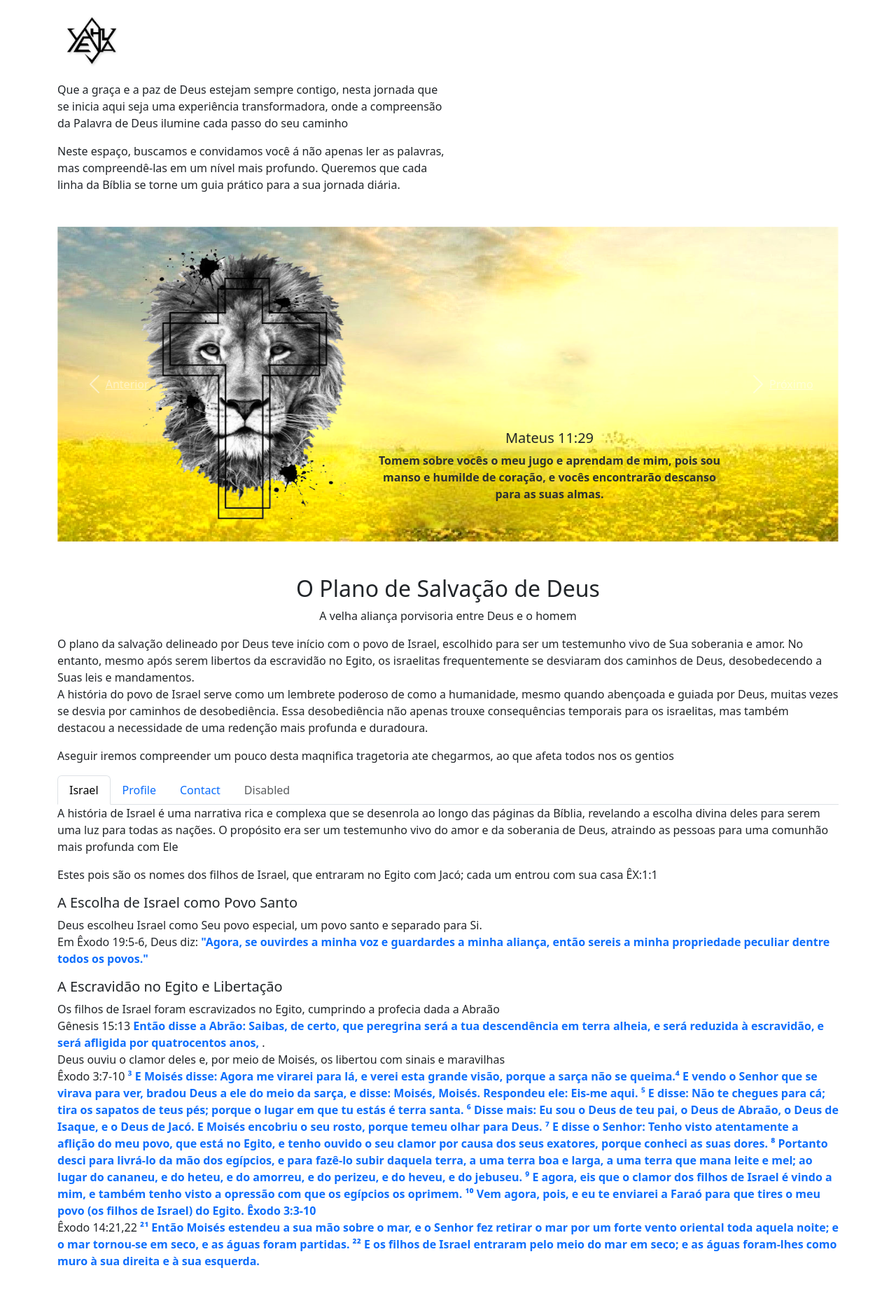
After one commit to AndreLuizBoanergers/CRUD-api-postagems, a PHP site: page / in a window 1280 px wide. The commit adds this page. Shown: the whole page at 70% size. Run offline with PHP 8.4, Linux system fonts and the light colour scheme.

Commit message:
Add files via upload

```diff
--- a/assets/config/conexao.php
+++ b/assets/config/conexao.php
@@ -1,10 +1,10 @@
 <?php
-class ConexaoBancoDados{
+class ConexaoBancoDados {
 	private $host = 'localhost';
 	private $usuario = 'root';
 	private $senha = '';
 	private $banco = 'yeshua';
-	private $conexao;
+	protected $conexao;
 
 	public function __construct(){
 		$this->conectar();
@@ -14,7 +14,7 @@ class ConexaoBancoDados{
 		$this->conexao = mysqli_connect($this->host, $this->usuario, $this->senha, $this->banco);
 
 		if(!$this->conexao){
-			die(json_encode(array('status'=>'Erro na conexão','mensagem'=> mysqli_connect_error()));
+			echo json_encode(array('status'=>'Erro na conexão','mensagem'=> mysqli_connect_error()));
 		}
 	}
 
--- /dev/null
+++ b/index.html
@@ -0,0 +1,109 @@
+<html lang="pt-br">
+  <head>
+    <meta charset="utf-8">
+    <meta name="viewport" content="width=device-width, initial-scale=1">
+    <title>.:: Yeshua ::.</title>
+    <link href="https://cdn.jsdelivr.net/npm/bootstrap@5.3.2/dist/css/bootstrap.min.css" rel="stylesheet" integrity="sha384-T3c6CoIi6uLrA9TneNEoa7RxnatzjcDSCmG1MXxSR1GAsXEV/Dwwykc2MPK8M2HN" crossorigin="anonymous">
+    <link rel="stylesheet" href="assets/css/styles.css">
+  </head>
+  <body>
+
+    <nav class="navbar" data-bs-theme="dark">
+        <div class="logo container">
+          <img src="assets/imgs/logo.png" alt="">
+        </div>
+    </nav>
+    <section class="container">
+      <div class="w-50">
+        <p>Que a graça e a paz de Deus estejam sempre contigo, nesta jornada que se inicia aqui seja uma experiência transformadora, onde a compreensão da Palavra de Deus ilumine cada passo do seu caminho</p>
+        <p>Neste espaço, buscamos e convidamos você á não apenas ler as palavras, mas compreendê-las em um nível mais profundo. Queremos que cada linha da Bíblia se torne um guia prático para a sua jornada diária.</p>
+      </div>
+    </section>
+    <section class="mt-5" id="banner">
+        <div class="container-fluid bg-ligth">
+            <div class="banner container">
+              <div class="w-100">
+                <div id="carouselExampleControls" class="carousel slide" data-ride="carousel">
+                  <div class="carousel-inner">
+                    <div class="carousel-item active">
+                      <img class="d-block w-100" src="./assets/imgs/leao1.png" alt="Primeiro Slide">
+                      <div class="carousel-caption d-none d-md-block">
+                        <h5 class="text-dark" style="margin-left: 290px">Mateus 11:29</h5>
+                        <p class="text-secondary-emphasis fw-bolder fs-6" style="margin-left: 290px">Tomem sobre vocês o meu jugo e aprendam de mim, pois sou manso e humilde de coração, e vocês encontrarão descanso para as suas almas.</p>
+                      </div>
+                    </div>
+                    <div class="carousel-item">
+                      <img class="d-block w-100" src="https://4.bp.blogspot.com/-8kZdARa_Cig/WuS5nt7a1JI/AAAAAAAA1LM/Whjn8n7W0lQ1F-V-5GqqvyAIiTYug42nACLcBGAs/s1600/videira-fruto-cristo.jpg" alt="Terceiro Slide">
+                      <div class="carousel-caption d-none d-md-block">
+                        <h5 class="text-dark">João 15:1</h5>
+                        <p class="text-dark fw-bolder fs-6">Eu sou a videira verdadeira, e o meu Pai é o agricultor. Ele corta todo ramo que, estando em mim, não der fruto. E poda todo aquele que der fruto, para que dê mais fruto ainda.</p>
+                      </div>
+                    </div>
+                  </div>
+                  <a class="carousel-control-prev" href="#carouselExampleControls" role="button" data-slide="prev">
+                    <span class="carousel-control-prev-icon" aria-hidden="true"></span>
+                    <span class="sr-only">Anterior</span>
+                  </a>
+                  <a class="carousel-control-next" href="#carouselExampleControls" role="button" data-slide="next">
+                    <span class="carousel-control-next-icon" aria-hidden="true"></span>
+                    <span class="sr-only">Próximo</span>
+                  </a>
+                </div>
+
+              </div>
+            </div>
+        </div>
+    </section>
+    <div class="text-center mt-5">
+      <h2>O Plano de Salvação de Deus</h2>
+      <p>A velha aliança porvisoria entre Deus e o homem </p>
+    </div>
+    <section class="container-fluid mt-3">
+      <div class="container">
+        <div class="w-100">
+          <p>O plano da salvação delineado por Deus teve início com o povo de Israel, escolhido para ser um testemunho vivo de Sua soberania e amor. No entanto, mesmo após serem libertos da escravidão no Egito, os israelitas frequentemente se desviaram dos caminhos de Deus, desobedecendo a Suas leis e mandamentos. <br> A história do povo de Israel serve como um lembrete poderoso de como a humanidade, mesmo quando abençoada e guiada por Deus, muitas vezes se desvia por caminhos de desobediência. Essa desobediência não apenas trouxe consequências temporais para os israelitas, mas também destacou a necessidade de uma redenção mais profunda e duradoura.</p>
+          <p>Aseguir iremos  compreender um pouco desta maqnifica tragetoria ate chegarmos, ao que  afeta todos nos os gentios</p>
+        </div>
+      </div>
+      <div class="container" style="">
+          <nav>
+            <div class="nav nav-tabs" id="nav-tab" role="tablist">
+              <button class="nav-link active" id="nav-home-tab" data-bs-toggle="tab" data-bs-target="#nav-home" type="button" role="tab" aria-controls="nav-home" aria-selected="true">Israel</button>
+              <button class="nav-link" id="nav-profile-tab" data-bs-toggle="tab" data-bs-target="#nav-profile" type="button" role="tab" aria-controls="nav-profile" aria-selected="false">Profile</button>
+              <button class="nav-link" id="nav-contact-tab" data-bs-toggle="tab" data-bs-target="#nav-contact" type="button" role="tab" aria-controls="nav-contact" aria-selected="false">Contact</button>
+              <button class="nav-link" id="nav-disabled-tab" data-bs-toggle="tab" data-bs-target="#nav-disabled" type="button" role="tab" aria-controls="nav-disabled" aria-selected="false" disabled>Disabled</button>
+            </div>
+          </nav>
+          <div class="tab-content" id="nav-tabContent">
+            <div class="tab-pane fade show active" id="nav-home" role="tabpanel" aria-labelledby="nav-home-tab" tabindex="0">
+              <p>A história de Israel é uma narrativa rica e complexa que se desenrola ao longo das páginas da Bíblia, revelando a escolha divina deles para serem uma luz para todas as nações. O propósito era ser um testemunho vivo do amor e da soberania de Deus, atraindo as pessoas para uma comunhão mais profunda com Ele</p>
+              <p>Estes pois são os nomes dos filhos de Israel, que entraram no Egito com Jacó; cada um entrou com sua casa ÊX:1:1</p>
+              <h5>A Escolha de Israel como Povo Santo</h5>
+              <p>Deus escolheu Israel como Seu povo especial, um povo santo e separado para Si. <br> Em Êxodo 19:5-6, Deus diz: <strong class="text-primary">"Agora, se ouvirdes a minha voz e guardardes a minha aliança, então sereis a minha propriedade peculiar dentre todos os povos."</strong></p>
+              </p>
+              <h5>A Escravidão no Egito e Libertação</h5>
+              <p>Os filhos de Israel foram escravizados no Egito, cumprindo a profecia dada a Abraão <br> Gênesis 15:13 <strong  class="text-primary">Então disse a Abrão: Saibas, de certo, que peregrina será a tua descendência em terra alheia, e será reduzida à escravidão, e será afligida por quatrocentos anos,</strong> . <br> Deus ouviu o clamor deles e, por meio de Moisés, os libertou com sinais e maravilhas <br>Êxodo 3:7-10  <strong class="text-primary">³ E Moisés disse: Agora me virarei para lá, e verei esta grande visão, porque a sarça não se queima.⁴ E vendo o Senhor que se virava para ver, bradou Deus a ele do meio da sarça, e disse: Moisés, Moisés. Respondeu ele: Eis-me aqui.
+              ⁵ E disse: Não te chegues para cá; tira os sapatos de teus pés; porque o lugar em que tu estás é terra santa.
+              ⁶ Disse mais: Eu sou o Deus de teu pai, o Deus de Abraão, o Deus de Isaque, e o Deus de Jacó. E Moisés encobriu o seu rosto, porque temeu olhar para Deus.
+              ⁷ E disse o Senhor: Tenho visto atentamente a aflição do meu povo, que está no Egito, e tenho ouvido o seu clamor por causa dos seus exatores, porque conheci as suas dores.
+              ⁸ Portanto desci para livrá-lo da mão dos egípcios, e para fazê-lo subir daquela terra, a uma terra boa e larga, a uma terra que mana leite e mel; ao lugar do cananeu, e do heteu, e do amorreu, e do perizeu, e do heveu, e do jebuseu.
+              ⁹ E agora, eis que o clamor dos filhos de Israel é vindo a mim, e também tenho visto a opressão com que os egípcios os oprimem.
+              ¹⁰ Vem agora, pois, e eu te enviarei a Faraó para que tires o meu povo (os filhos de Israel) do Egito.
+              Êxodo 3:3-10</strong><br>Êxodo 14:21,22 <strong class="text-primary">²¹ Então Moisés estendeu a sua mão sobre o mar, e o Senhor fez retirar o mar por um forte vento oriental toda aquela noite; e o mar tornou-se em seco, e as águas foram partidas.
+              ²² E os filhos de Israel entraram pelo meio do mar em seco; e as águas foram-lhes como muro à sua direita e à sua esquerda.
+              </strong></p>
+            </div>
+            <div class="tab-pane fade" id="nav-profile" role="tabpanel" aria-labelledby="nav-profile-tab" tabindex="0">...</div>
+            <div class="tab-pane fade" id="nav-contact" role="tabpanel" aria-labelledby="nav-contact-tab" tabindex="0">...</div>
+            <div class="tab-pane fade" id="nav-disabled" role="tabpanel" aria-labelledby="nav-disabled-tab" tabindex="0">...</div>
+          </div>
+    </section>
+    <footer class="mt-5"></footer>
+
+    <script src="https://cdn.jsdelivr.net/npm/bootstrap@5.3.2/dist/js/bootstrap.bundle.min.js" integrity="sha384-C6RzsynM9kWDrMNeT87bh95OGNyZPhcTNXj1NW7RuBCsyN/o0jlpcV8Qyq46cDfL" crossorigin="anonymous"></script>
+    <script src="https://code.jquery.com/jquery-3.3.1.slim.min.js" integrity="sha384-q8i/X+965DzO0rT7abK41JStQIAqVgRVzpbzo5smXKp4YfRvH+8abtTE1Pi6jizo" crossorigin="anonymous"></script>
+    <script src="https://cdnjs.cloudflare.com/ajax/libs/popper.js/1.14.3/umd/popper.min.js" integrity="sha384-ZMP7rVo3mIykV+2+9J3UJ46jBk0WLaUAdn689aCwoqbBJiSnjAK/l8WvCWPIPm49" crossorigin="anonymous"></script>
+    <script src="https://stackpath.bootstrapcdn.com/bootstrap/4.1.3/js/bootstrap.min.js" integrity="sha384-ChfqqxuZUCnJSK3+MXmPNIyE6ZbWh2IMqE241rYiqJxyMiZ6OW/JmZQ5stwEULTy" crossorigin="anonymous"></script>
+    <script src="assets/js/script.js"></script>
+  </body>
+</html>
```
Also changed, not shown: administracao/index.php (+7 -5 lines), assets/controller/cadastrapost.php (+22 -12 lines), assets/controller/consulta.php (+4 -6 lines), assets/js/script2.js (added, +35 -0 lines).
